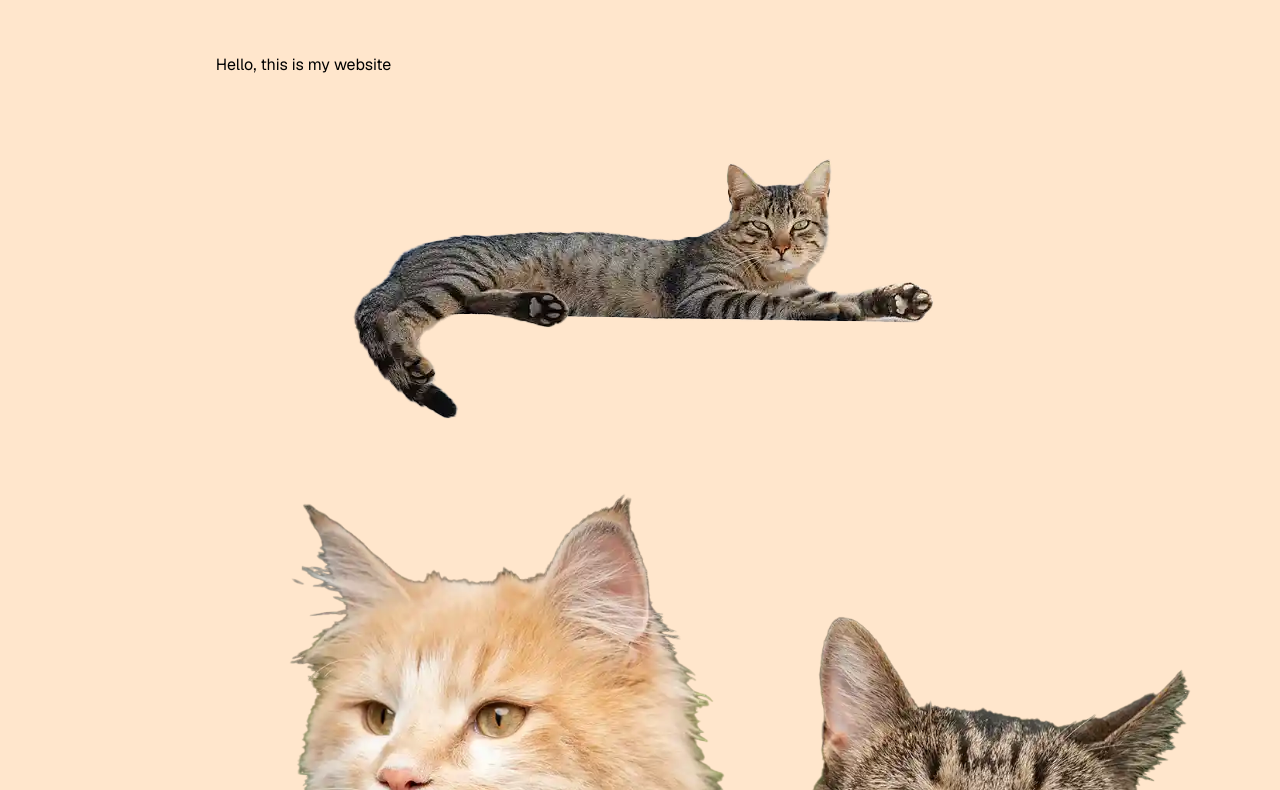
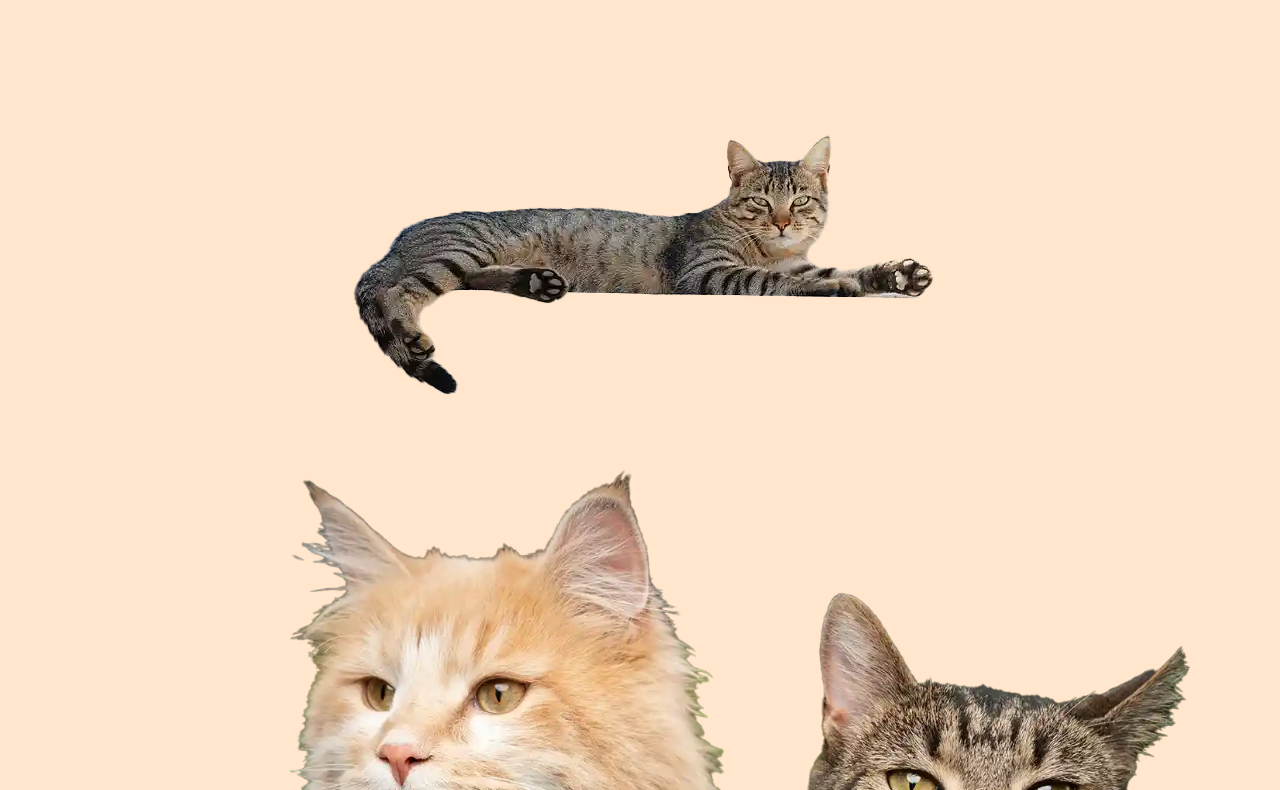
Before and after one commit to rifkes/super-duper-parakeet, a plain HTML site: page index.html in a window 1280 px wide. Shown: the part 67-857 px from the top of the page. Drawn offline with nearby package versions, Linux system fonts and the light colour scheme.

Commit message:
Remove paragraph on the homepage

```diff
--- a/index.html
+++ b/index.html
@@ -67,8 +67,6 @@
 	<!-- The main content of the page. This is the middle section of the page -->
 	<main>
 
-		<p>Hello, this is my website</p>
-
 		<img src="./assets/640px-Cat_August_2010-4.webp" alt="a reclining tabby cat" />
 		<img src="./assets/two-different-breeds-of-cats-side-by-side-outdoors-in-the-garden.webp" alt="Two different breeds of cats side by side outdoors in the garden. It is obvious that they are best friends." />
 		<img src="./assets/Domestic_Goose copy.webp" alt="A domestic goose" />
```
